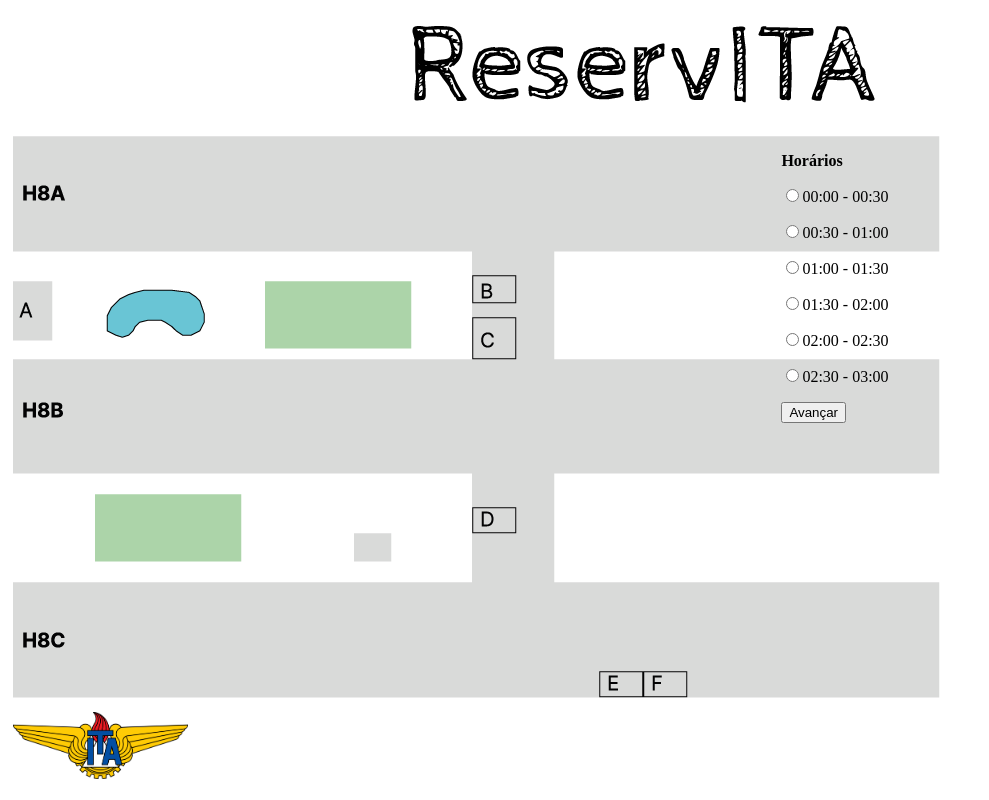
After one commit to lhzuin/ReservITA, a Flask app: template templates/choose_hour_form.html in a window 1280 px wide. The commit adds this page. Shown: the whole page, without its empty margins (0-989 px from the left). Run offline with Flask 2, Linux system fonts and the light colour scheme; the template is opened without the code that fills it, so the values that code supplies are empty.

Commit message:
Início da implementação da escolha do horário

```diff
--- a/app.py
+++ b/app.py
@@ -41,6 +41,18 @@ def choose_date():
     # the code below is executed if the request method
     # was GET or the credentials were invalid
 
+@app.route('/select_time', methods=['POST', 'GET'])
+def select_time():
+    error = None
+    if request.method == 'POST':
+        form_data = request.form
+        return render_template('choose_hour_form.html', form_data=form_data)
+    else:
+        return render_template('form.html', error=error)
+    # the code below is executed if the request method
+    # was GET or the credentials were invalid
+
+
 @app.route('/user/<username>/') #por enquanto é inútil
 def show_user_profile(username):
     # show the user profile for that user
--- a/templates/choose_date_form.html
+++ b/templates/choose_date_form.html
@@ -32,9 +32,9 @@
     {% endfor %}
    <div class="row">
        <div class="column"><img src="static/img/H8.png" alt="Mapa H8"> </div>
-       <div class="column2"><form action="data2" method = "POST">
+       <div class="column2"><form action="select_time" method = "POST">
 <div>
-    <p>Escolha uma data</p>
+    <p><strong>Escolha uma data</strong></p>
     <p><input type="radio" name="pergunta" value="today"> <div id = "today">
     <script>
         date = new Date();
--- /dev/null
+++ b/templates/choose_hour_form.html
@@ -0,0 +1,57 @@
+<!DOCTYPE html>
+<html lang="pt">
+<head>
+    <meta charset="UTF-8">
+    <title>ReservITA</title>
+    <style>
+    .column {
+    float: left;
+    width: 60%;
+    padding: 5px;
+    }
+</style>
+    <style>
+    .column2 {
+    float: left;
+    width: 30%;
+    padding: 5px;
+    }
+</style>
+    <style>
+    .row::after{
+    content: "";
+    clear: both;
+    display: table;
+    }
+</style>
+</head>
+<body>
+   <center><img src="static/img/ReservITA.png" alt="Logo ReservITA"></center>
+    {% for key,value in form_data.items() %}
+    <center><h1> {{value}}</h1></center>
+    {% endfor %}
+   <div class="row">
+       <div class="column"><img src="static/img/H8.png" alt="Mapa H8"> </div>
+       <div class="column2"><form action="select_time" method = "POST">
+<div>
+    <p><strong>Horários</strong></p>
+           <p><input type="radio" name="pergunta" value="00:00 - 00:30">00:00 - 00:30</p>
+           <p><input type="radio" name="pergunta" value="00:30 - 01:00">00:30 - 01:00</p>
+           <p><input type="radio" name="pergunta" value="01:00 - 01:30">01:00 - 01:30</p>
+           <p><input type="radio" name="pergunta" value="01:30 - 02:00">01:30 - 02:00</p>
+           <p><input type="radio" name="pergunta" value="02:00 - 02:30">02:00 - 02:30</p>
+           <p><input type="radio" name="pergunta" value="02:30 - 03:00">02:30 - 03:00</p>
+           <left><p><input type = "submit" value = "Avançar" /></p></left>
+</form>
+</div>
+       </div>
+       </div>
+       <div class="row">
+           <div class="column"><img src="static/img/ita-logo.png" alt="Logo ITA" width="175" height="67"> </div>
+       </div>
+
+
+   </div>
+
+
+</body>
```
